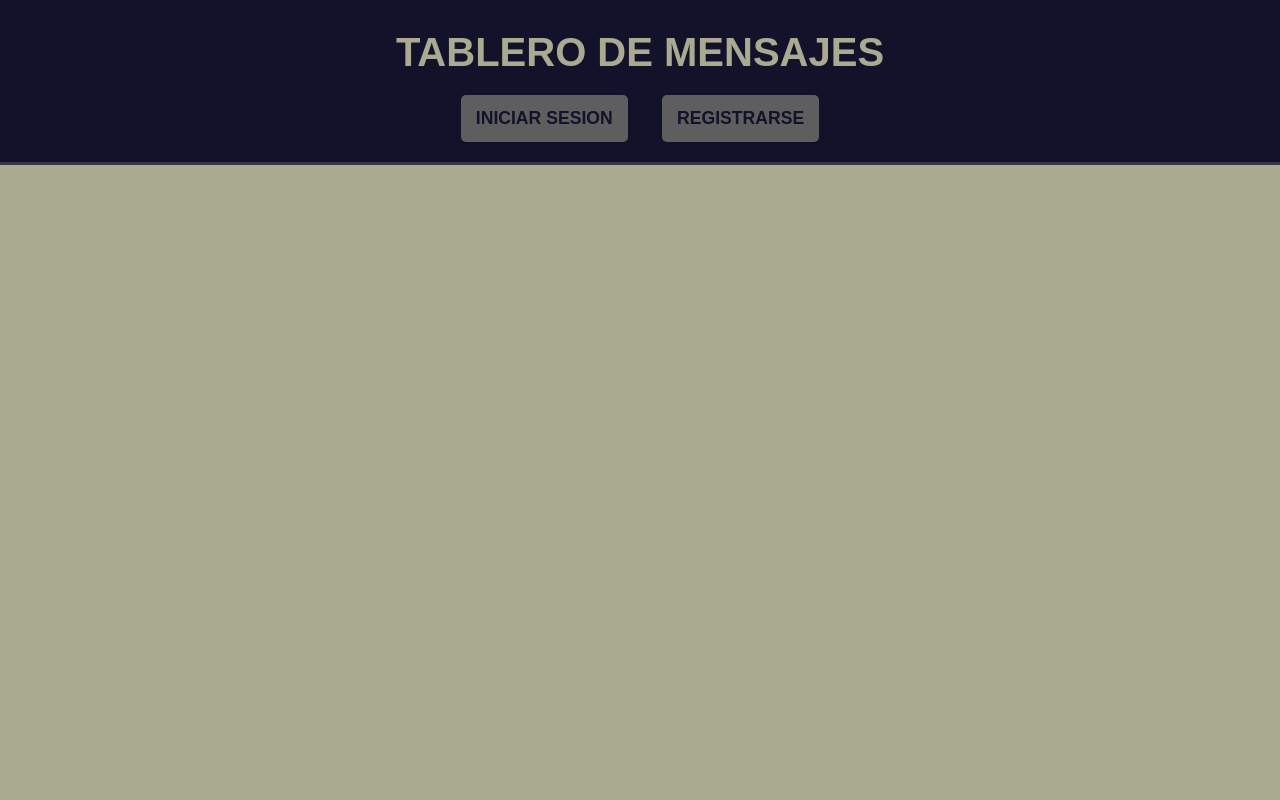
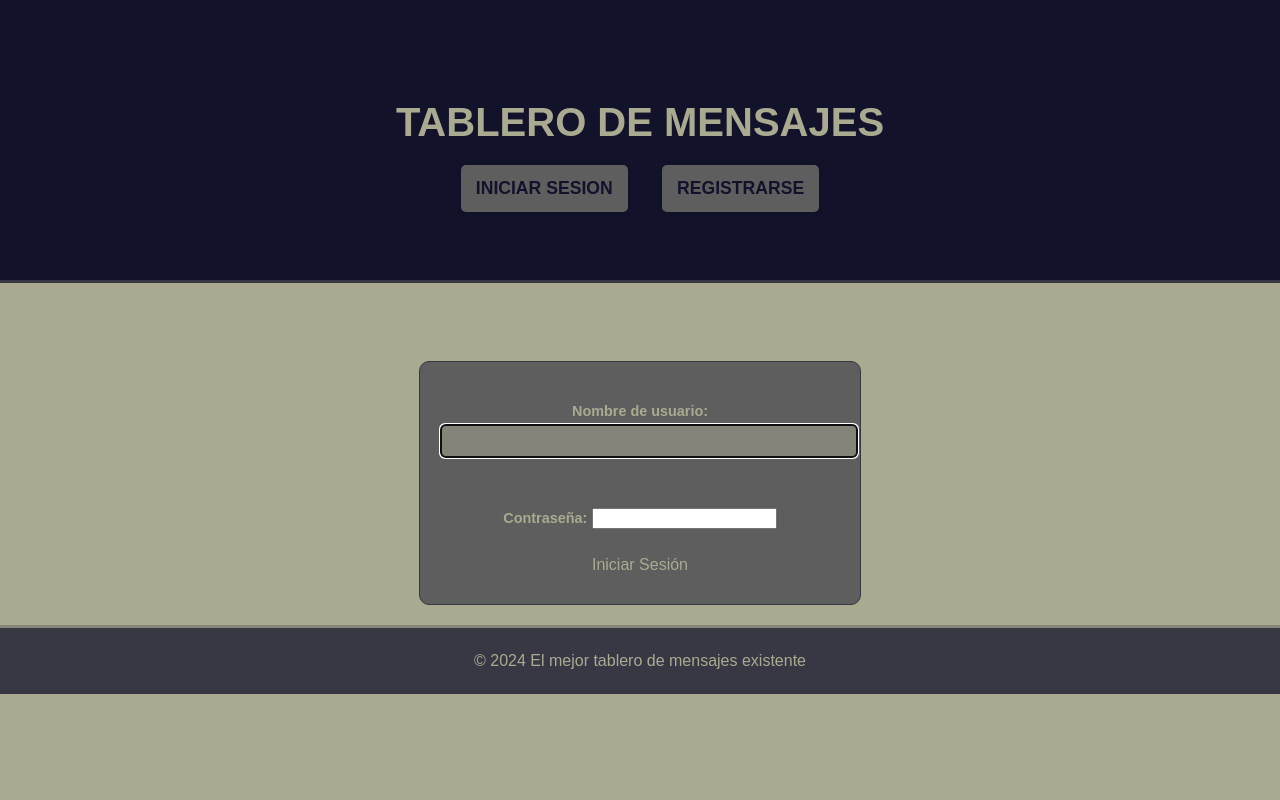
Before and after one commit to GonzaloGabrielVega/TableroMensajes, a Django app: page / in a window 1280 px wide. Run offline with Django 4.2, Linux system fonts and the light colour scheme.

Commit message:
04-09-24 | 23:20:25

```diff
--- a/TableroMensajes/mensajes/static/css/styles.css
+++ b/TableroMensajes/mensajes/static/css/styles.css
@@ -15,15 +15,20 @@ body {
     margin: 0;
     padding: 0;
     line-height: 1.6;
+    display: flex;
+    flex-direction: column;
+    min-height: 100vh;
 }
 
 /* Encabezado */
 header {
     background-color: var(--color5);
     color: var(--color1);
-    padding: 20px;
+    padding: 90px;;
     text-align: center;
     border-bottom: 3px solid var(--color4);
+    display: block;
+    height: 100px;
 }
 
 header h1 {
@@ -64,6 +69,7 @@ nav ul li a:hover {
 
 /* Contenedor Principal */
 .container {
+    flex: 1;
     max-width: 1200px;
     margin: 20px auto;
     padding: 20px;
@@ -98,25 +104,32 @@ form {
     border-radius: 10px;
     border: 1px solid var(--color4);
     color: var(--color1);
+    max-width: 400px; /* Reducción del ancho máximo del formulario */
+    margin: 0 auto; /* Centrado del formulario */
+    text-align: center; /* Centrado del texto */
 }
 
 form label {
     margin-bottom: 5px;
     font-weight: bold;
+    text-align: left; /* Mantiene las etiquetas alineadas a la izquierda */
+    font-size: 0.9em; /* Reducción del tamaño de la fuente de las etiquetas */
 }
 
 form input[type="text"], form textarea {
     margin-bottom: 15px;
-    padding: 10px;
+    padding: 8px; /* Reducción del relleno de los campos */
     border: 1px solid var(--color4);
     border-radius: 5px;
     background-color: var(--color2);
     color: var(--color5); /* Texto oscuro */
+    width: 100%; /* Asegura que los campos ocupen todo el ancho disponible */
+    font-size: 0.9em; /* Reducción del tamaño de la fuente en los campos */
 }
 
 form textarea {
     resize: vertical;
-    height: 100px;
+    height: 80px; /* Ajuste de la altura del campo de texto */
 }
 
 /* Listas de Mensajes */
@@ -154,6 +167,8 @@ ul li a:hover {
 
 /* Pie de página */
 footer {
+    display: flex;
+    flex-direction: column;
     background-color: var(--color4);
     color: var(--color1);
     text-align: center;
--- a/TableroMensajes/mensajes/templates/base.html
+++ b/TableroMensajes/mensajes/templates/base.html
@@ -24,5 +24,12 @@
             </ul>
         </nav>
     </header>
+    <main>
+        {% block content %}
+        {% endblock %}
+    </main>
+    <footer>
+       © 2024 El mejor tablero de mensajes existente
+    </footer>
 </body>
 </html>
--- a/TableroMensajes/mensajes/urls.py
+++ b/TableroMensajes/mensajes/urls.py
@@ -2,9 +2,10 @@ from django.urls import path
 from . import views
 
 urlpatterns = [
+    path('home/', views.home, name='home'),
     path('', views.user_login, name='login'),
     path('crear/', views.CrearMensajes, name='crear'),
     path('mensajes/', views.VerMensajes, name='mensajes'),
     path('register/', views.register, name='register'),
-    path('logout/', views.logout, name='logout'),
+    path('logout/', views.user_logout, name='logout'),
 ]
```
Also changed, not shown: TableroMensajes/db.sqlite3.
